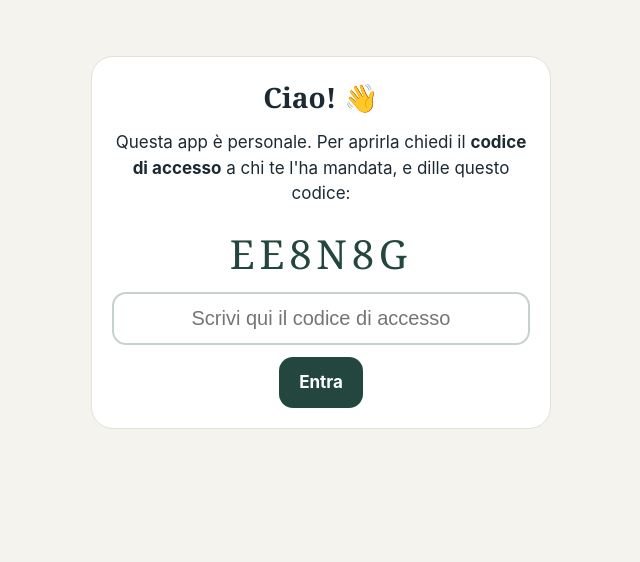
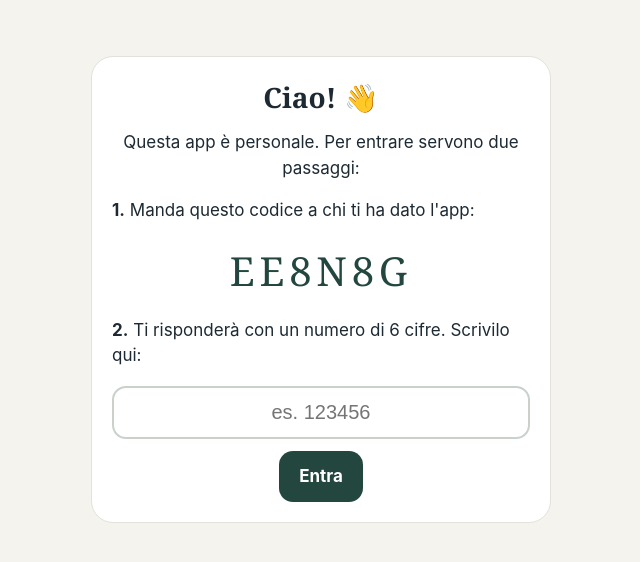
Before and after one commit to c2633757-hue/english-game, a plain HTML site: page index.html in a window 1280 px wide. Shown: the whole page, without its empty margins (319-959 px from the left). Drawn offline with Linux system fonts and the light colour scheme.

Commit message:
Schermata di accesso più chiara
Co-Authored-By: Claude Opus 5.5 <noreply@anthropic.com>
Claude-Session: https://claude.ai/code/session_01BxTkKqayA8CETD3yncoLRR

```diff
--- a/index.html
+++ b/index.html
@@ -1230,9 +1230,11 @@ function hcode(dev){let h=2166136261;const t=dev.toUpperCase().trim()+_K;for(let
 function devCode(){if(!S.dev){const A="ABCDEFGHJKLMNPQRSTUVWXYZ23456789";let c="";for(let i=0;i<6;i++)c+=A[Math.floor(Math.random()*A.length)];S.dev=c;save();}return S.dev;}
 function lockScreen(){
   hdr.style.display="none";
-  app.innerHTML=`<div class="lock card"><h2>Ciao! 👋</h2><p>Questa app è personale. Per aprirla chiedi il <b>codice di accesso</b> a chi te l'ha mandata, e dille questo codice:</p>
+  app.innerHTML=`<div class="lock card"><h2>Ciao! 👋</h2><p>Questa app è personale. Per entrare servono due passaggi:</p>
+  <p style="text-align:left"><b>1.</b> Manda questo codice a chi ti ha dato l'app:</p>
   <div class="code">${devCode()}</div>
-  <input class="ans" id="unl" inputmode="numeric" placeholder="Scrivi qui il codice di accesso" autocomplete="off" style="text-align:center">
+  <p style="text-align:left"><b>2.</b> Ti risponderà con un numero di 6 cifre. Scrivilo qui:</p>
+  <input class="ans" id="unl" inputmode="numeric" placeholder="es. 123456" autocomplete="off" style="text-align:center">
   <div class="row" style="justify-content:center"><button class="btn" onclick="tryUnlock()">Entra</button></div><div id="fb"></div></div>`;
 }
 function tryUnlock(){
```
